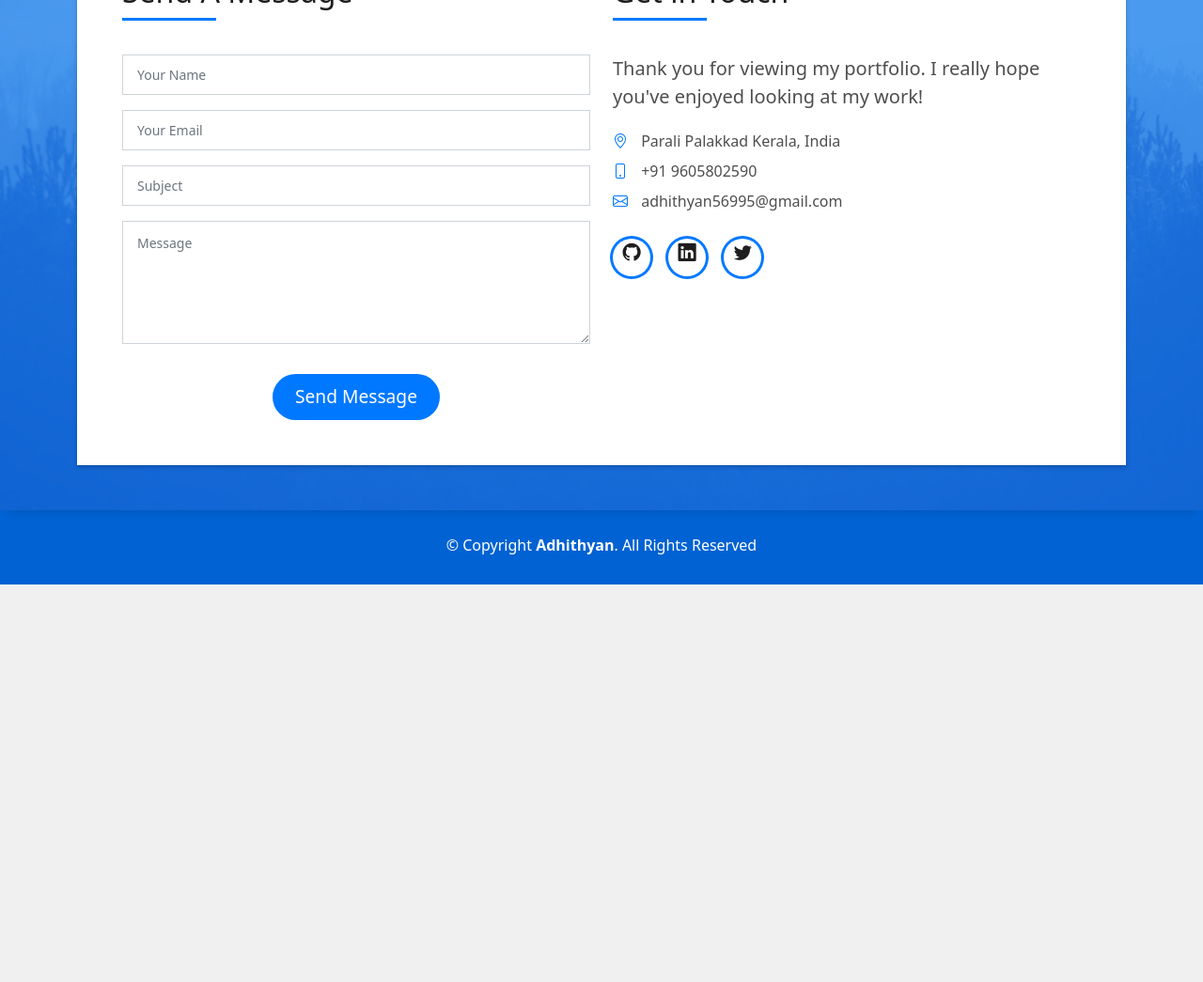
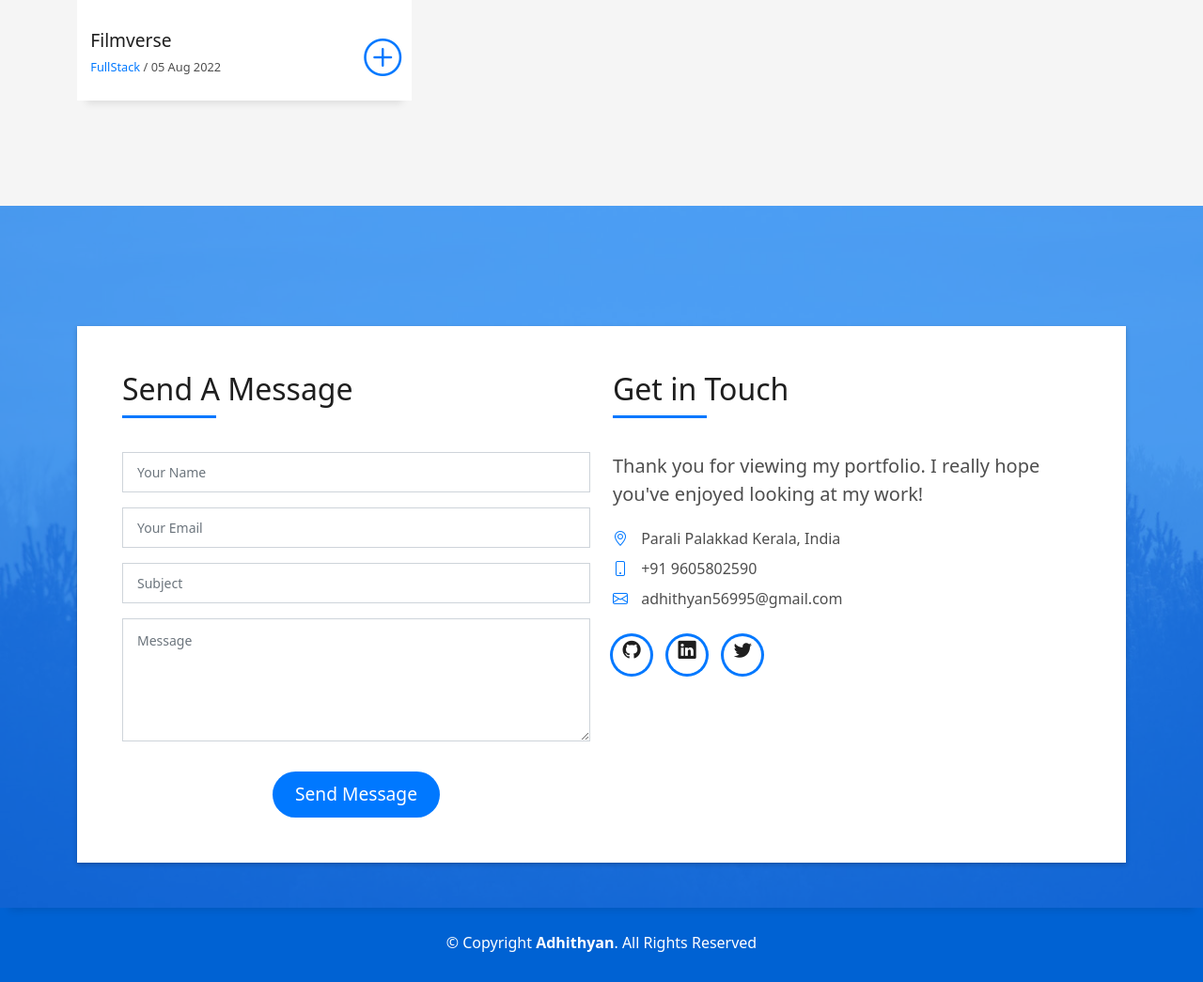
Before and after one commit to adhithyanmv/portfolio, a Django app: page / in a window 1280 px wide. Shown: the part 4422-5467 px from the top of the page at 94% size. Before the commit the page ends 5044 px from the top, so only its background shows below. Run offline with Django 4.2, Linux system fonts and the light colour scheme; some libraries are stand-ins or nearby versions.

Commit message:
Update index.html

```diff
--- a/templates/index.html
+++ b/templates/index.html
@@ -10,13 +10,11 @@
     <meta content="" name="description" />
     <meta content="" name="keywords" />
 
-
     <link href="{% static 'img/favicon.png' %}" rel="icon" />
     <link
       href="{% static 'img/apple-touch-icon.png' %}"
       rel="apple-touch-icon"
     />
-
 
     <link
       href="{% static 'vendor/bootstrap/css/bootstrap.min.css' %}"
@@ -35,10 +33,7 @@
       rel="stylesheet"
     />
 
-
     <link href="{% static 'css/style.css' %}" rel="stylesheet" />
-
-
   </head>
 
   <body>
@@ -69,7 +64,7 @@
     <div
       id="hero"
       class="hero route bg-image"
-      style="background-image: url(static/img/me-2.jpg)"
+      style="background-image: url(static/img/me-2.JPG)"
     >
       <div class="overlay-itro"></div>
       <div class="hero-content display-table">
@@ -83,7 +78,6 @@
                 data-typed-items="Designer, Developer, Hacker"
               ></span>
             </p>
-
           </div>
         </div>
       </div>
@@ -666,6 +660,41 @@
                 </div>
               </div>
             </div>
+            <div class="col-md-4">
+              <div class="work-box">
+                <a
+                  href="static/img/filmverse-cover.jpg"
+                  data-gallery="portfolioGallery"
+                  class="portfolio-lightbox"
+                >
+                  <div class="work-img">
+                    <img
+                      src="static/img/filmverse-cover.jpg"
+                      alt=""
+                      class="img-fluid"
+                    />
+                  </div>
+                </a>
+                <div class="work-content">
+                  <div class="row">
+                    <div class="col-sm-8">
+                      <h2 class="w-title">Filmverse</h2>
+                      <div class="w-more">
+                        <span class="w-ctegory">FullStack</span> /
+                        <span class="w-date">05 Aug 2022</span>
+                      </div>
+                    </div>
+                    <div class="col-sm-4">
+                      <div class="w-like">
+                        <a href="project10">
+                          <span class="bi bi-plus-circle"></span
+                        ></a>
+                      </div>
+                    </div>
+                  </div>
+                </div>
+              </div>
+            </div>
           </div>
         </div>
       </section>
```
